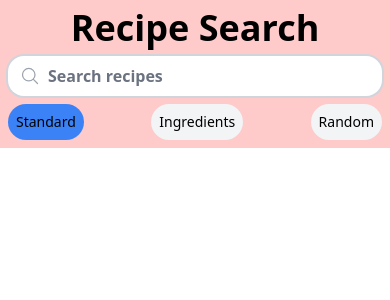
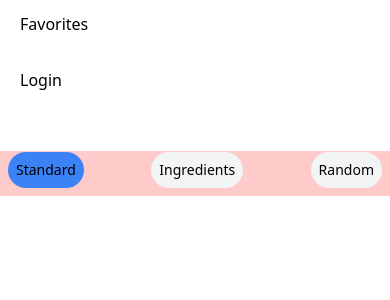
Before and after one commit to csalinas14/Cookbook-WebApp-Frontend, a React (Vite) app: page / in a window 390 px wide. Shown: the top 300 px of the page. Built offline with nearby package versions, Linux system fonts and the light colour scheme.

Commit message:
Adding navbar and updating pagination

```diff
--- a/src/App.jsx
+++ b/src/App.jsx
@@ -1,10 +1,12 @@
 //import { useState } from 'react'
 import Home from './components/Home'
+import Navbar from './components/Navbar'
 import { Routes, Route, useMatch } from 'react-router-dom'
 
 const App = () => {
   return (
     <div>
+      <Navbar />
       <Routes>
         <Route path='/' element={<Home />} />
       </Routes>
--- a/src/components/Home.jsx
+++ b/src/components/Home.jsx
@@ -17,7 +17,7 @@ const Home = () => {
   const page = searchParams.get('page')
 
   useEffect(() => {
-    console.log('testhere')
+    console.log('HOME USEEFFECT')
     if (!recipe && searchParams.size > 0) {
       navigate('/', { replace: true })
     }
@@ -26,7 +26,7 @@ const Home = () => {
     } else {
       dispatch(resetRecipes())
     }
-  }, [searchParams.size, page])
+  }, [searchParams.size, page, recipe])
 
   return (
     <div>
--- /dev/null
+++ b/src/components/Navbar.jsx
@@ -0,0 +1,58 @@
+import { useState } from 'react'
+
+const Navbar = () => {
+  const [hideMobileMenu, setHideMobileMenu] = useState(true)
+
+  const toggleMobileMenu = (event) => {
+    //event.preventDefault()
+    setHideMobileMenu(!hideMobileMenu)
+  }
+  const hidden = hideMobileMenu ? '-100' : '6'
+  return (
+    <nav className='m:w-[92%] mx-auto flex w-full items-center justify-between px-5 py-1'>
+      <div
+        className={`absolute left-0 top-[${hidden}%] z-10 flex min-h-[30vh] w-full items-center bg-white px-5 md:static md:min-h-fit md:w-auto`}
+      >
+        <ul className='flex flex-col gap-8 md:flex-row md:items-center md:gap-[4vw]'>
+          <li>
+            <a className='hover:text-gray-500' href='#'>
+              Home
+            </a>
+          </li>
+          <li>
+            <a href='#' className='hover:text-gray-500'>
+              Favorites
+            </a>
+          </li>
+          <li>
+            <a href='#' className='hover:text-gray-500'>
+              Login
+            </a>
+          </li>
+        </ul>
+      </div>
+      <div className='flex flex-row-reverse items-center gap-6'>
+        <button className='rounded-full bg-[#a6c1ee] px-5 py-2 text-white hover:bg-[#87acec]'>
+          Sign In
+        </button>
+        <svg
+          xmlns='http://www.w3.org/2000/svg'
+          fill='none'
+          viewBox='0 0 24 24'
+          strokeWidth={1.5}
+          stroke='currentColor'
+          onClick={() => toggleMobileMenu()}
+          className='h-6 w-6 cursor-pointer text-3xl md:hidden'
+        >
+          <path
+            strokeLinecap='round'
+            strokeLinejoin='round'
+            d='M3.75 6.75h16.5M3.75 12h16.5m-16.5 5.25h16.5'
+          />
+        </svg>
+      </div>
+    </nav>
+  )
+}
+
+export default Navbar
--- a/src/components/Pagination.jsx
+++ b/src/components/Pagination.jsx
@@ -60,8 +60,8 @@ const Pagination = () => {
   const disableFirstArrow = searchParams.get('page') == 1 ? true : ''
   const disableLastArrow = searchParams.get('page') == lastPage ? true : ''
 
-  console.log(searchParams.get('page'))
-  console.log(disableFirstArrow)
+  //console.log(searchParams.get('page'))
+  //console.log(disableFirstArrow)
 
   const nextPage = (event, next) => {
     event.preventDefault()
@@ -101,7 +101,7 @@ const Pagination = () => {
             />
           </svg>
         </button>
-        {lastTripleDots ? (
+        {lastTripleDots && lastPage > 5 ? (
           <>
             <PageNumber page={1} /> <PageNumber page={'...'} />
           </>
@@ -111,7 +111,7 @@ const Pagination = () => {
         {pageArray.map((number) => (
           <PageNumber key={number} page={number} />
         ))}
-        {!lastTripleDots ? (
+        {!lastTripleDots && lastPage > 5 ? (
           <>
             <PageNumber page={'...'} /> <PageNumber page={lastPage} />
           </>
--- a/src/components/SearchBarForm.jsx
+++ b/src/components/SearchBarForm.jsx
@@ -22,7 +22,7 @@ const SearchBarForm = () => {
 
   const searchRecipes = (event) => {
     event.preventDefault()
-    //console.log(search)
+    console.log(search)
     const searchObject = { recipeString: search, page: 1 }
     //dispatch(getRecipes(searchObject))
     setSearchParams(searchObject)
--- a/src/utils/helper_functions.jsx
+++ b/src/utils/helper_functions.jsx
@@ -4,8 +4,8 @@ export const getPageArray = (current, last) => {
     for (let i = 1; i <= last; i += 1) {
       arr.push(i)
     }
-  }
-
+    return arr
+  } else {
     switch (current) {
       case 1 || 2 || 3:
         return [1, 2, 3]
@@ -17,3 +17,4 @@ export const getPageArray = (current, last) => {
         return [current - 1, current, current + 1]
     }
   }
+}
```
Lines whose indentation alone changed are shown as unchanged.
